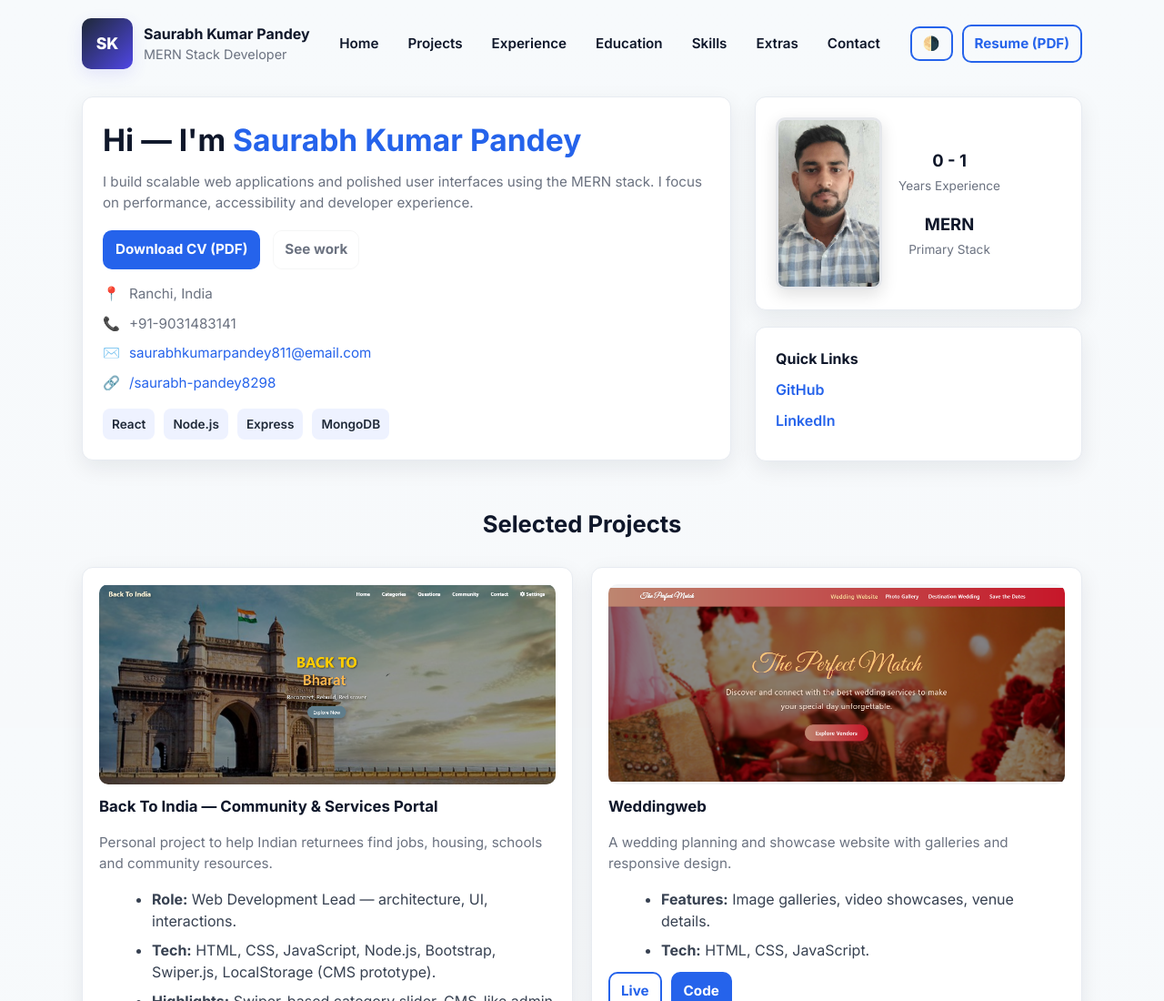
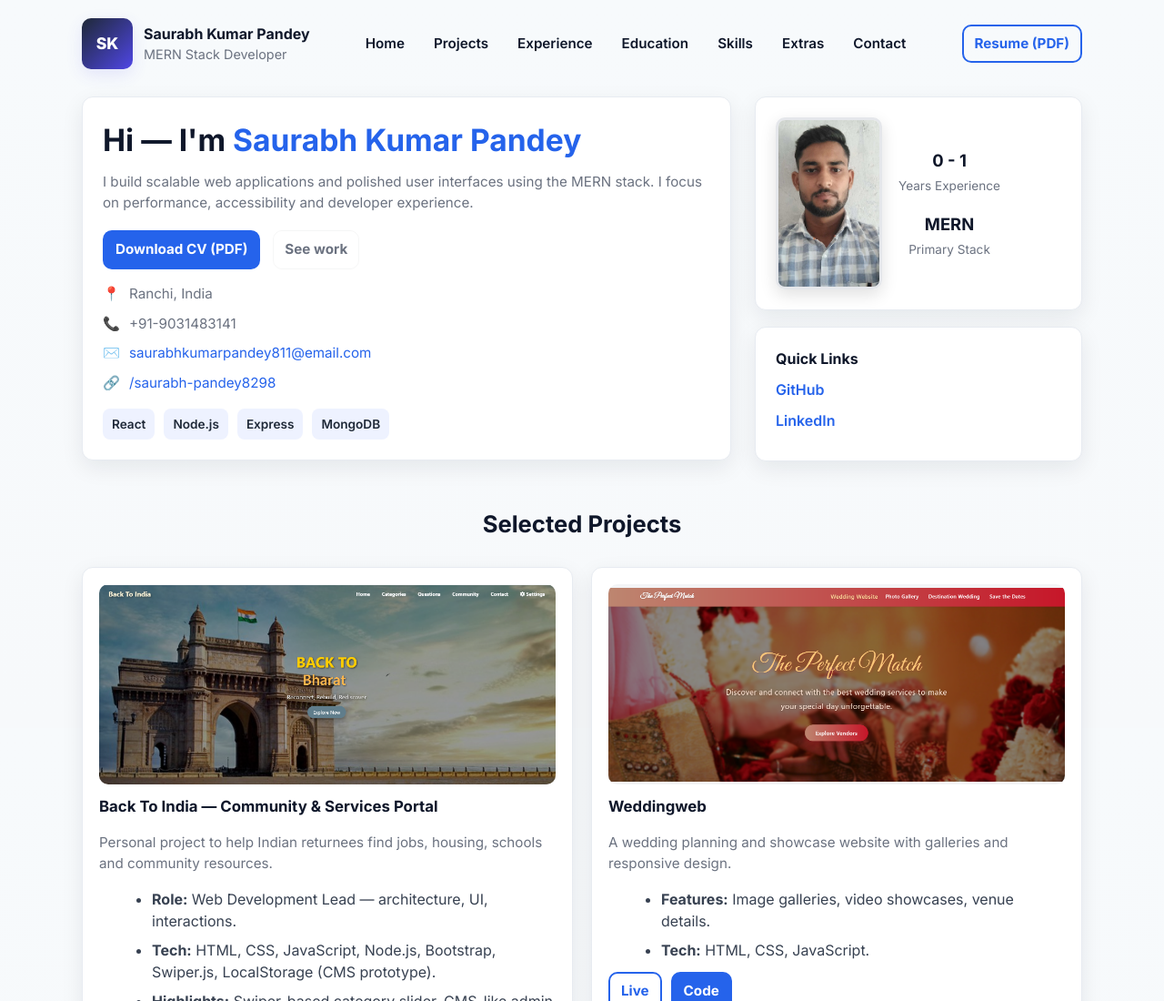
Before and after one commit to SaurabhPandey8/Portfolio, a plain HTML site: page index.html in a window 1280 px wide. Shown: the top 1100 px of the page at 91% size. Drawn offline with nearby package versions, Linux system fonts and the light colour scheme.

Commit message:
Portfolio

```diff
--- a/index.html
+++ b/index.html
@@ -358,7 +358,6 @@
       </nav>
 
       <div class="header-actions">
-        <button id="themeToggle" class="btn-outline" title="Toggle theme (demo)">🌗</button>
         <a id="pdfCv" class="btn-outline" href="Saurabh pandey resume.pdf" download>Resume (PDF)</a>
         <button class="menu-btn" aria-label="Open menu" id="menuBtn">☰</button>
       </div>
```
